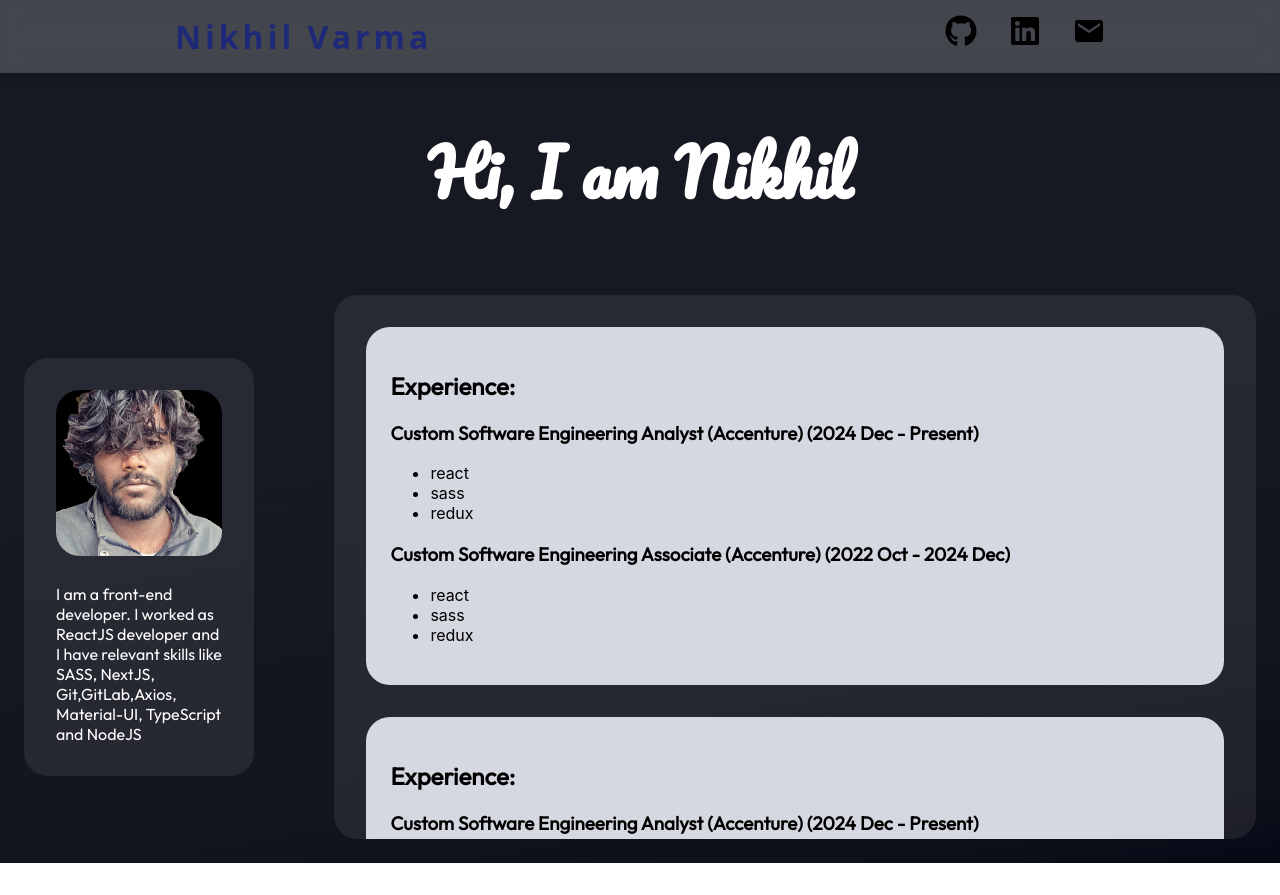
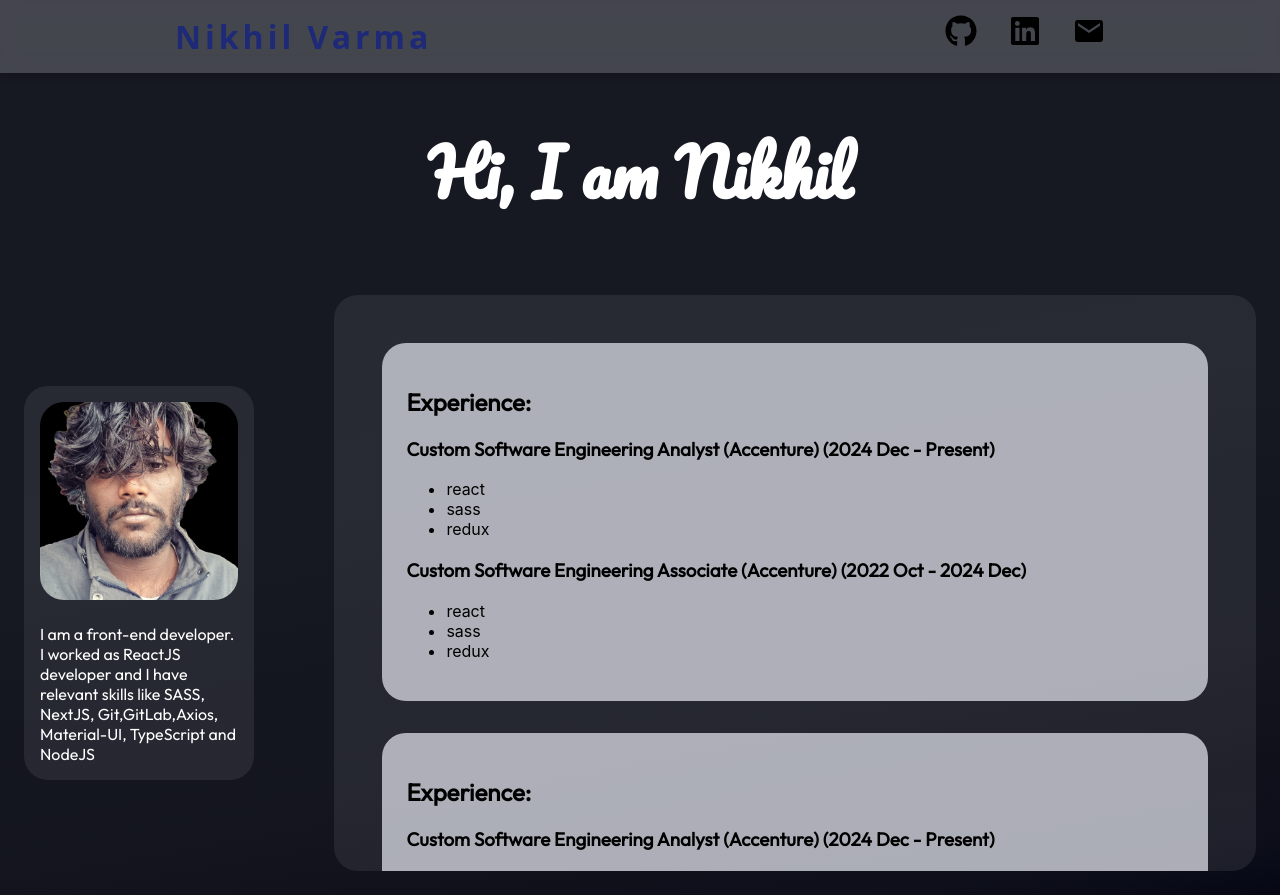
Before and after one commit to nikhilvarma140/personal_portfolio, a React (Create React App) app: page / in a window 1280 px wide. Before the commit the page ends 863 px from the top, so only its background shows below. Built offline with nearby package versions, Linux system fonts and the light colour scheme; a web font is replaced by a local one.

Commit message:
added transitions and and hover on detail card

```diff
--- a/src/components/Detail.css
+++ b/src/components/Detail.css
@@ -1,8 +1,14 @@
 .detail_card{
-    background-color: #d6d8e1;    ;
+    background-color: #d6d8e1c6;    ;
     border-radius: 1.5rem;
     color: black;
     padding: 1.5rem;
+    transition: 0.2s ease-in-out;
+}
+
+.detail_card:hover{
+    background-color: #d6d8e1;
+    transform: scale(1.01);
 }
 
 .title h2{
@@ -14,3 +20,9 @@
     font-weight: 700;
     color: black;
 }
+
+@media (min-width:767px){
+    .detail_card:hover{
+        transform: scale(1.04);
+    }
+}
--- a/src/components/card.css
+++ b/src/components/card.css
@@ -11,8 +11,10 @@
 }
 
 img{
-    width: 100%;
+    width: 75%;
     border-radius: 1.5rem;
+    display: block;
+    margin: 0 auto;
 }
 .text_desc{
     color: #ffffff;
@@ -22,6 +24,9 @@ img{
 
 @media (min-width:767px) {
     .card{
-        padding: 2rem;
+        padding: 1rem;
+    }
+    img{
+        width: 100%;
     }
 }
--- a/src/components/home.css
+++ b/src/components/home.css
@@ -80,7 +80,7 @@ font-family: "Barlow Semi Condensed", sans-serif; */
         gap:5rem
     }
     .details{
-        padding: 2rem;
+        padding: 3rem;
     }
 
 }
```
